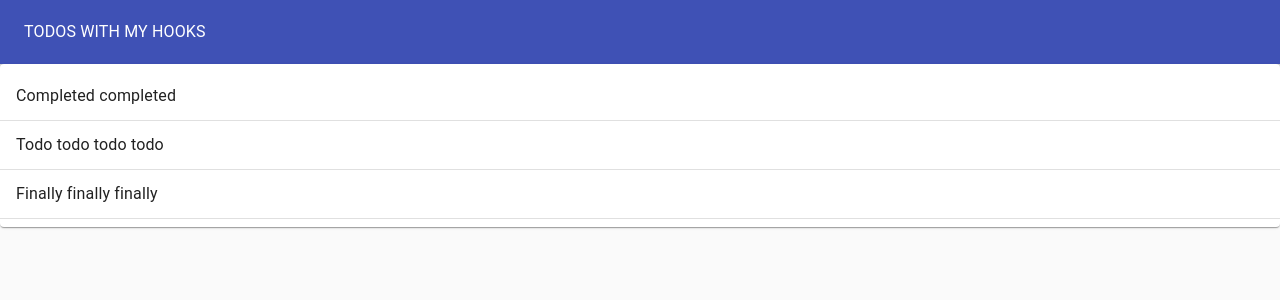
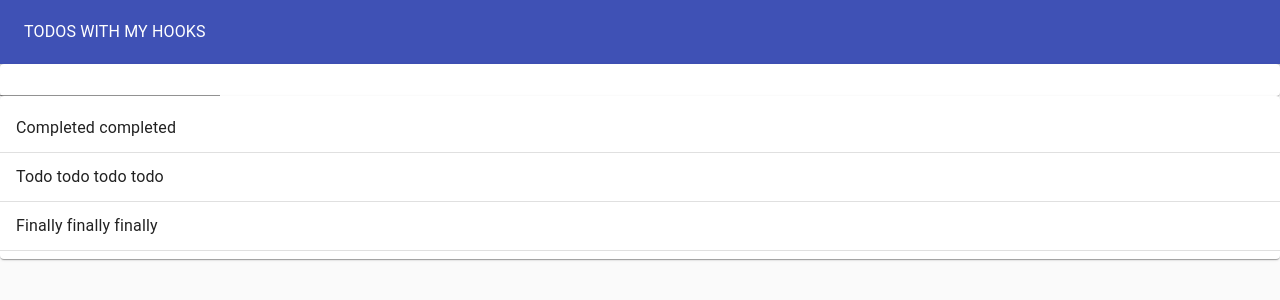
Before and after one commit to appsius/todo_six, a React (Create React App) app: page / in a window 1280 px wide. Shown: the top 300 px of the page. Built offline with nearby package versions, Linux system fonts and the light colour scheme; the HTML template or start-up script is replaced by a standard one.

Commit message:
Adding our Form with Hooks

```diff
--- a/src/TodoApp.js
+++ b/src/TodoApp.js
@@ -1,5 +1,6 @@
 import React, { useState } from 'react';
 import TodoList from './TodoList';
+import TodoForm from './TodoForm';
 import Typography from '@material-ui/core/Typography';
 import Paper from '@material-ui/core/Paper';
 import AppBar from '@material-ui/core/AppBar';
@@ -13,6 +14,9 @@
     { id: 3, task: 'Finally finally finally', completed: false }
   ];
   const [todos, setTodos] = useState(initialTodos);
+  const addTodo = newTodoText => {
+    setTodos([...todos, { id: 4, task: newTodoText, completed: false }]);
+  };
   return (
     <Paper
       style={{
@@ -28,6 +32,7 @@
           <Typography color='inherit'>TODOS WITH MY HOOKS</Typography>
         </Toolbar>
       </AppBar>
+      <TodoForm addTodo={addTodo} />
       <TodoList todos={todos} />
     </Paper>
   );
--- /dev/null
+++ b/src/TodoForm.js
@@ -0,0 +1,21 @@
+import React from 'react';
+import TextField from '@material-ui/core/TextField';
+import Paper from '@material-ui/core/Paper';
+import useInputState from './hooks/useInputState';
+
+export default function TodoForm({ addTodo }) {
+  const [value, handleChange, reset] = useInputState('');
+  return (
+    <Paper>
+      <form
+        onSubmit={e => {
+          e.preventDefault();
+          addTodo(value);
+          reset();
+        }}
+      >
+        <TextField value={value} onChange={handleChange} />
+      </form>
+    </Paper>
+  );
+}
--- /dev/null
+++ b/src/hooks/useInputState.js
@@ -0,0 +1,11 @@
+import { useState } from 'react';
+export default initialVal => {
+  const [value, setValue] = useState(initialVal);
+  const handleChange = e => {
+    setValue(e.target.value);
+  };
+  const reset = () => {
+    setValue('');
+  };
+  return [value, handleChange, reset];
+};
```
